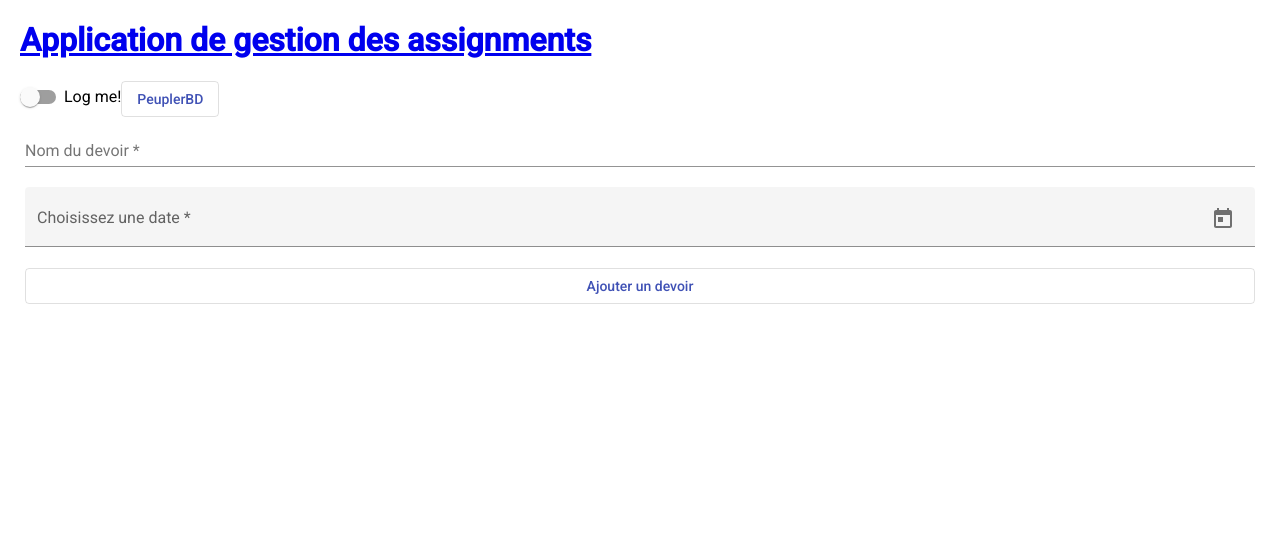
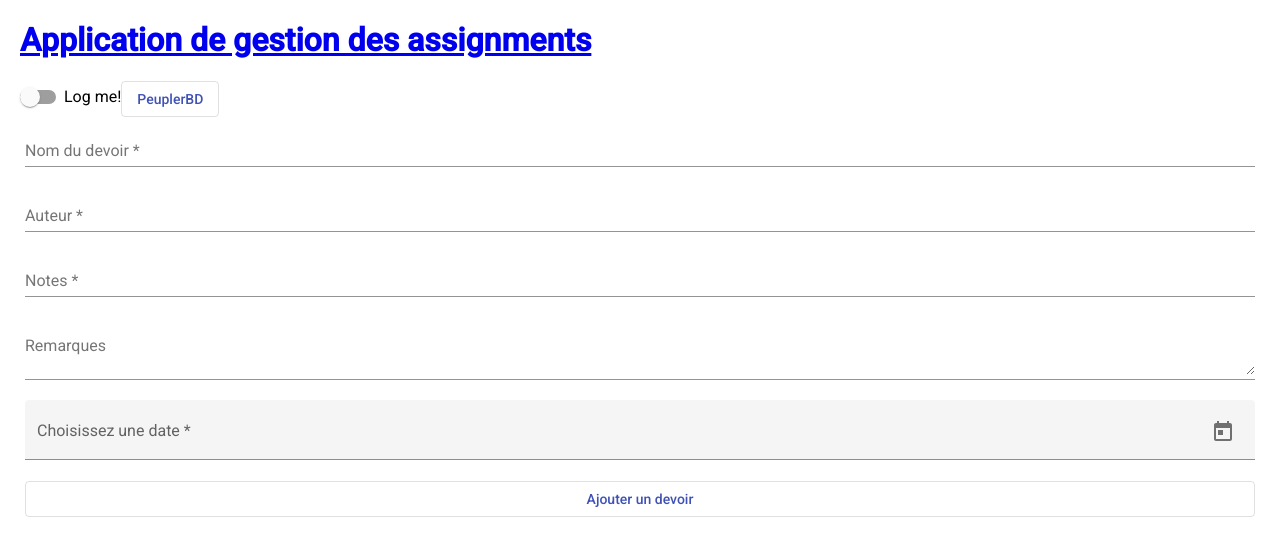
Before and after one commit to HenintsoaRasoloson/assignment_front, an Angular app: page /add in a window 1280 px wide. Shown: the top 556 px of the page. Built offline with nearby package versions, Linux system fonts and the light colour scheme.

Commit message:
create module

```diff
--- a/src/app/assignments/add-assignment/add-assignment.component.html
+++ b/src/app/assignments/add-assignment/add-assignment.component.html
@@ -1,6 +1,17 @@
 <form ngForm #formAssignment class="form" (submit)="onSubmit($event); formAssignment.reset();">
   <mat-form-field>
     <input matInput placeholder="Nom du devoir" required [(ngModel)]="nom" name="nom">
+  </mat-form-field>
+
+  <mat-form-field>
+    <input matInput placeholder="Auteur" required [(ngModel)]="auteur" name="auteur">
+  </mat-form-field>
+  <mat-form-field>
+    <input matInput placeholder="Notes" required [(ngModel)]="note" name="note">
+  </mat-form-field>
+  <mat-form-field>
+    <textarea matInput placeholder="Remarques"  [(ngModel)]="remarques" name="remarques">
+    </textarea>
   </mat-form-field>
 
   <mat-form-field appearance="fill">
--- a/src/app/assignments/add-assignment/add-assignment.component.ts
+++ b/src/app/assignments/add-assignment/add-assignment.component.ts
@@ -12,6 +12,9 @@ export class AddAssignmentComponent implements OnInit {
   // Pour les champs du formulaire
   nom = '';
   dateDeRendu = null;
+  auteur = '';
+  note = '';
+  remarques = null;
 
   constructor(private assignmentsService:AssignmentsService,
               private router:Router) {}
@@ -25,6 +28,9 @@ export class AddAssignmentComponent implements OnInit {
     nouvelAssignment.nom = this.nom;
     nouvelAssignment.dateDeRendu = this.dateDeRendu;
     nouvelAssignment.rendu = false;
+    nouvelAssignment.auteur = this.auteur;
+    nouvelAssignment.note = Number(this.note);
+    nouvelAssignment.remarques = this.remarques;
 
     this.assignmentsService.addAssignment(nouvelAssignment)
       .subscribe(reponse => {
```
